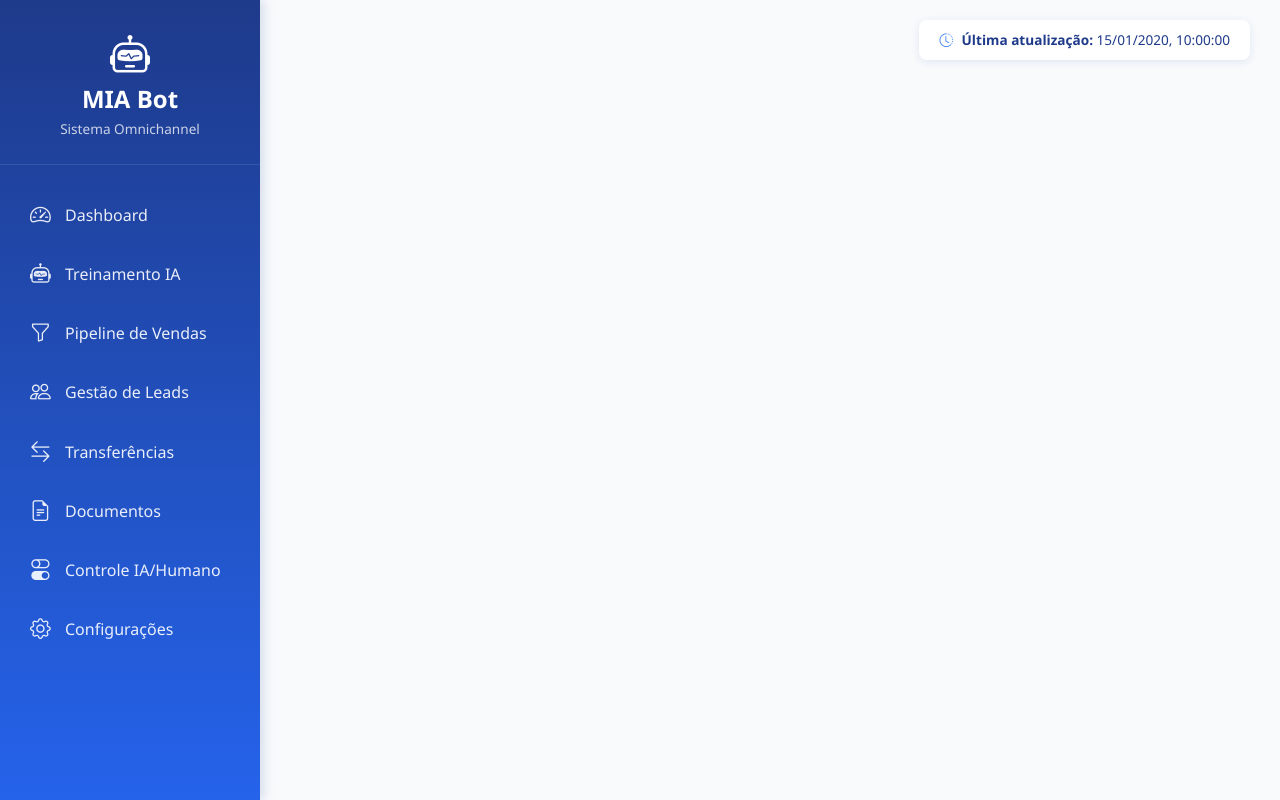
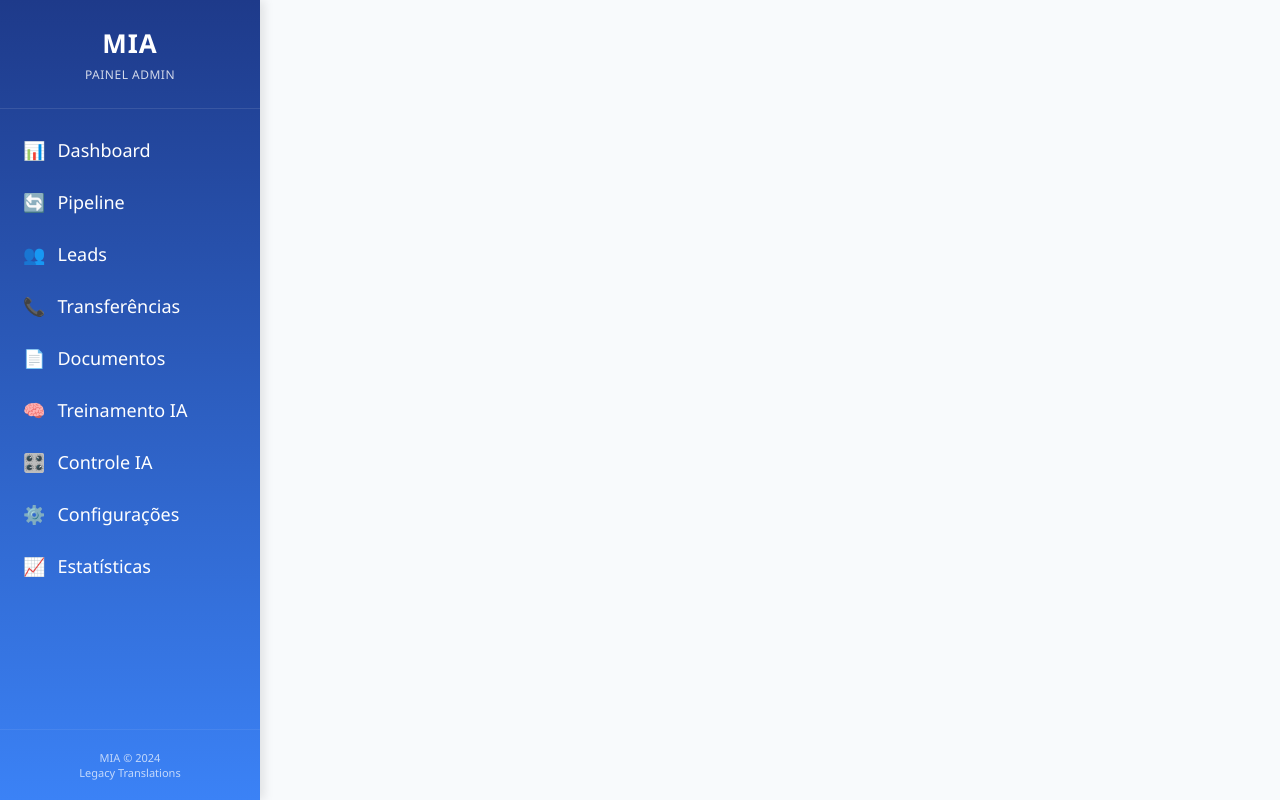
Before and after one commit to Beatrizpaiva2025/MIA-ATENDIMENTO, a FastAPI app: template templates/admin_base.html in a window 1280 px wide. Run offline with FastAPI, Linux system fonts and the light colour scheme; the template is opened without the code that fills it: most values are stand-ins (such as "Sample title", 1, 10 or a date in 2020).

Commit message:
fix: remover funcao now() undefined do Jinja2 - FINAL

```diff
--- a/templates/admin_base.html
+++ b/templates/admin_base.html
@@ -3,271 +3,420 @@
 <head>
     <meta charset="UTF-8">
     <meta name="viewport" content="width=device-width, initial-scale=1.0">
-    <title>{% block title %}Painel Administrativo - MIA Bot{% endblock %}</title>
-    <link href="https://cdn.jsdelivr.net/npm/bootstrap@5.3.0/dist/css/bootstrap.min.css" rel="stylesheet">
-    <link rel="stylesheet" href="https://cdn.jsdelivr.net/npm/bootstrap-icons@1.11.0/font/bootstrap-icons.css">
+    <title>{% block title %}MIA - Painel Administrativo{% endblock %}</title>
     <style>
         :root {
-            /* CORES AZUIS DA LEGACY TRANSLATIONS */
+            /* Cores Legacy Translations - Azul */
             --azul-principal: #1e3a8a;
             --azul-medio: #2563eb;
             --azul-claro: #3b82f6;
             --azul-hover: #1d4ed8;
             --azul-bg: #eff6ff;
+            --azul-gradiente-inicio: #1e3a8a;
+            --azul-gradiente-fim: #3b82f6;
+
+            /* Cores Neutras */
+            --branco: #ffffff;
+            --cinza-claro: #f8fafc;
+            --cinza-medio: #cbd5e1;
+            --cinza-escuro: #475569;
+            --preto: #1e293b;
+
+            /* Cores de Estado */
+            --sucesso: #10b981;
+            --alerta: #f59e0b;
+            --erro: #ef4444;
+            --info: #06b6d4;
+        }
+
+        * {
+            margin: 0;
+            padding: 0;
+            box-sizing: border-box;
         }
 
         body {
-            margin: 0;
             font-family: 'Segoe UI', Tahoma, Geneva, Verdana, sans-serif;
-            background-color: #f8fafc;
+            background-color: var(--cinza-claro);
+            display: flex;
+            min-height: 100vh;
         }
 
-        /* SIDEBAR AZUL */
+        /* Sidebar */
         .sidebar {
+            width: 260px;
+            background: linear-gradient(180deg, var(--azul-gradiente-inicio) 0%, var(--azul-gradiente-fim) 100%);
+            color: var(--branco);
+            padding: 0;
+            box-shadow: 4px 0 10px rgba(0, 0, 0, 0.1);
+            display: flex;
+            flex-direction: column;
             position: fixed;
-            top: 0;
-            left: 0;
             height: 100vh;
-            width: 260px;
-            background: linear-gradient(180deg, var(--azul-principal) 0%, var(--azul-medio) 100%);
-            color: white;
-            padding: 0;
-            box-shadow: 4px 0 10px rgba(30, 58, 138, 0.15);
             overflow-y: auto;
-            z-index: 1000;
         }
 
         .sidebar-header {
             padding: 25px 20px;
+            border-bottom: 1px solid rgba(255, 255, 255, 0.1);
             text-align: center;
-            border-bottom: 1px solid rgba(255, 255, 255, 0.1);
         }
 
-        .sidebar-header h4 {
-            margin: 0;
+        .sidebar-header h2 {
+            font-size: 26px;
             font-weight: 700;
-            font-size: 1.5rem;
-            color: white;
+            letter-spacing: 1px;
+            margin-bottom: 5px;
         }
 
         .sidebar-header p {
-            margin: 5px 0 0 0;
-            font-size: 0.85rem;
-            opacity: 0.85;
-            color: rgba(255, 255, 255, 0.9);
+            font-size: 12px;
+            opacity: 0.8;
+            text-transform: uppercase;
+            letter-spacing: 0.5px;
         }
 
         .sidebar-menu {
-            padding: 20px 0;
+            flex: 1;
+            padding: 15px 0;
         }
 
         .sidebar-menu a {
             display: flex;
             align-items: center;
-            padding: 14px 25px;
-            color: rgba(255, 255, 255, 0.9);
+            padding: 14px 20px;
+            color: var(--branco);
             text-decoration: none;
-            transition: all 0.3s;
+            transition: all 0.3s ease;
+            font-size: 15px;
             border-left: 3px solid transparent;
-            font-weight: 500;
         }
 
         .sidebar-menu a:hover {
             background-color: rgba(255, 255, 255, 0.1);
-            border-left-color: white;
-            color: white;
-            padding-left: 30px;
+            border-left-color: var(--branco);
+            padding-left: 25px;
         }
 
         .sidebar-menu a.active {
             background-color: rgba(255, 255, 255, 0.15);
-            border-left-color: white;
-            color: white;
+            border-left-color: var(--branco);
+            font-weight: 600;
         }
 
-        .sidebar-menu a i {
-            font-size: 1.3rem;
+        .sidebar-menu a span {
             margin-right: 12px;
-            width: 25px;
+            font-size: 18px;
+        }
+
+        .sidebar-footer {
+            padding: 20px;
+            border-top: 1px solid rgba(255, 255, 255, 0.1);
+            font-size: 11px;
+            opacity: 0.7;
             text-align: center;
         }
 
-        .content {
+        /* Main Content */
+        .main-content {
+            flex: 1;
             margin-left: 260px;
             padding: 30px;
-            min-height: 100vh;
+            width: calc(100% - 260px);
         }
 
-        /* CARDS BRANCOS COM BORDA AZUL */
+        .page-header {
+            background: var(--branco);
+            padding: 25px 30px;
+            border-radius: 12px;
+            box-shadow: 0 2px 8px rgba(0, 0, 0, 0.05);
+            margin-bottom: 30px;
+            border-left: 4px solid var(--azul-medio);
+        }
+
+        .page-header h1 {
+            color: var(--azul-principal);
+            font-size: 28px;
+            margin-bottom: 8px;
+        }
+
+        .page-header p {
+            color: var(--cinza-escuro);
+            font-size: 14px;
+        }
+
+        /* Cards */
         .card {
-            border: none;
+            background: var(--branco);
             border-radius: 12px;
-            box-shadow: 0 2px 8px rgba(30, 58, 138, 0.08);
-            border-left: 4px solid var(--azul-claro);
+            padding: 25px;
+            box-shadow: 0 2px 8px rgba(0, 0, 0, 0.05);
+            margin-bottom: 20px;
         }
 
         .card-header {
-            background: linear-gradient(135deg, var(--azul-principal), var(--azul-medio));
-            color: white;
-            border-radius: 12px 12px 0 0 !important;
-            font-weight: 600;
-            border: none;
+            display: flex;
+            justify-content: space-between;
+            align-items: center;
+            margin-bottom: 20px;
+            padding-bottom: 15px;
+            border-bottom: 2px solid var(--azul-bg);
         }
 
-        /* BOTÕES AZUIS */
+        .card-header h3 {
+            color: var(--azul-principal);
+            font-size: 20px;
+            font-weight: 600;
+        }
+
+        /* Botões */
+        .btn {
+            padding: 10px 20px;
+            border: none;
+            border-radius: 8px;
+            cursor: pointer;
+            font-size: 14px;
+            font-weight: 500;
+            transition: all 0.3s ease;
+            text-decoration: none;
+            display: inline-block;
+        }
+
         .btn-primary {
-            background: linear-gradient(135deg, var(--azul-medio), var(--azul-claro));
-            border: none;
-            color: white;
-            padding: 10px 20px;
-            border-radius: 8px;
-            font-weight: 500;
-            transition: all 0.3s;
+            background-color: var(--azul-medio);
+            color: var(--branco);
         }
 
         .btn-primary:hover {
-            background: linear-gradient(135deg, var(--azul-principal), var(--azul-medio));
+            background-color: var(--azul-hover);
             transform: translateY(-2px);
             box-shadow: 0 4px 12px rgba(37, 99, 235, 0.3);
-            color: white;
         }
 
-        /* BADGES AZUIS */
+        .btn-secondary {
+            background-color: var(--cinza-medio);
+            color: var(--preto);
+        }
+
+        .btn-secondary:hover {
+            background-color: var(--cinza-escuro);
+            color: var(--branco);
+        }
+
+        .btn-success {
+            background-color: var(--sucesso);
+            color: var(--branco);
+        }
+
+        .btn-success:hover {
+            background-color: #059669;
+        }
+
+        .btn-danger {
+            background-color: var(--erro);
+            color: var(--branco);
+        }
+
+        .btn-danger:hover {
+            background-color: #dc2626;
+        }
+
+        /* Tabelas */
+        .table-container {
+            overflow-x: auto;
+        }
+
+        table {
+            width: 100%;
+            border-collapse: collapse;
+        }
+
+        table thead {
+            background-color: var(--azul-bg);
+        }
+
+        table th {
+            padding: 14px;
+            text-align: left;
+            font-weight: 600;
+            color: var(--azul-principal);
+            font-size: 13px;
+            text-transform: uppercase;
+            letter-spacing: 0.5px;
+        }
+
+        table td {
+            padding: 14px;
+            border-bottom: 1px solid var(--cinza-medio);
+            color: var(--cinza-escuro);
+            font-size: 14px;
+        }
+
+        table tbody tr:hover {
+            background-color: var(--azul-bg);
+        }
+
+        /* Badges */
         .badge {
-            padding: 6px 12px;
-            border-radius: 6px;
+            display: inline-block;
+            padding: 5px 12px;
+            border-radius: 20px;
+            font-size: 12px;
             font-weight: 500;
         }
 
-        .bg-primary {
-            background: var(--azul-medio) !important;
+        .badge-success {
+            background-color: rgba(16, 185, 129, 0.1);
+            color: var(--sucesso);
         }
 
-        /* INPUTS COM FOCO AZUL */
-        .form-control:focus, .form-select:focus {
-            border-color: var(--azul-claro);
-            box-shadow: 0 0 0 0.2rem rgba(37, 99, 235, 0.25);
+        .badge-warning {
+            background-color: rgba(245, 158, 11, 0.1);
+            color: var(--alerta);
         }
 
-        /* TABELAS */
-        .table thead th {
-            background-color: var(--azul-bg);
-            color: var(--azul-principal);
-            font-weight: 600;
-            border: none;
+        .badge-danger {
+            background-color: rgba(239, 68, 68, 0.1);
+            color: var(--erro);
         }
 
-        .table tbody tr:hover {
-            background-color: var(--azul-bg);
+        .badge-info {
+            background-color: rgba(6, 182, 212, 0.1);
+            color: var(--info);
         }
 
-        /* PROGRESS BAR AZUL */
-        .progress-bar {
-            background: linear-gradient(90deg, var(--azul-medio), var(--azul-claro));
+        /* Forms */
+        .form-group {
+            margin-bottom: 20px;
         }
 
-        /* SCROLLBAR AZUL */
-        .sidebar::-webkit-scrollbar {
-            width: 6px;
+        .form-group label {
+            display: block;
+            margin-bottom: 8px;
+            color: var(--azul-principal);
+            font-weight: 500;
+            font-size: 14px;
         }
 
-        .sidebar::-webkit-scrollbar-track {
-            background: rgba(255, 255, 255, 0.1);
+        .form-control {
+            width: 100%;
+            padding: 12px;
+            border: 2px solid var(--cinza-medio);
+            border-radius: 8px;
+            font-size: 14px;
+            transition: border-color 0.3s ease;
         }
 
-        .sidebar::-webkit-scrollbar-thumb {
-            background: rgba(255, 255, 255, 0.3);
-            border-radius: 3px;
+        .form-control:focus {
+            outline: none;
+            border-color: var(--azul-medio);
+            box-shadow: 0 0 0 3px rgba(37, 99, 235, 0.1);
         }
 
-        .sidebar::-webkit-scrollbar-thumb:hover {
-            background: rgba(255, 255, 255, 0.5);
+        textarea.form-control {
+            min-height: 120px;
+            resize: vertical;
         }
 
-        /* ÚLTIMA ATUALIZAÇÃO */
-        .last-update {
-            position: fixed;
-            top: 20px;
-            right: 30px;
-            background: white;
-            padding: 10px 20px;
-            border-radius: 8px;
-            box-shadow: 0 2px 8px rgba(30, 58, 138, 0.1);
-            font-size: 0.85rem;
-            color: var(--azul-principal);
-            z-index: 999;
-        }
+        /* Responsivo */
+        @media (max-width: 768px) {
+            .sidebar {
+                width: 70px;
+            }
 
-        .last-update i {
-            color: var(--azul-claro);
-            margin-right: 5px;
+            .sidebar-header h2 {
+                font-size: 20px;
+            }
+
+            .sidebar-header p {
+                display: none;
+            }
+
+            .sidebar-menu a span {
+                margin-right: 0;
+            }
+
+            .sidebar-menu a {
+                justify-content: center;
+                padding: 14px 10px;
+            }
+
+            .sidebar-menu a:hover {
+                padding-left: 10px;
+            }
+
+            .sidebar-menu a span + span {
+                display: none;
+            }
+
+            .main-content {
+                margin-left: 70px;
+                width: calc(100% - 70px);
+            }
         }
     </style>
+    {% block extra_css %}{% endblock %}
 </head>
 <body>
-    <!-- SIDEBAR AZUL -->
-    <div class="sidebar">
+    <aside class="sidebar">
         <div class="sidebar-header">
-            <i class="bi bi-robot" style="font-size: 2.5rem; margin-bottom: 10px;"></i>
-            <h4>MIA Bot</h4>
-            <p>Sistema Omnichannel</p>
+            <h2>MIA</h2>
+            <p>Painel Admin</p>
         </div>
 
-        <div class="sidebar-menu">
-            <a href="/admin/" class="{% if request.url.path == '/admin/' %}active{% endif %}">
-                <i class="bi bi-speedometer2"></i>
+        <nav class="sidebar-menu">
+            <a href="/admin/dashboard" class="{% if request.path == '/admin/dashboard' %}active{% endif %}">
+                <span>📊</span>
                 <span>Dashboard</span>
             </a>
-
-            <a href="/admin/training" class="{% if '/training' in request.url.path %}active{% endif %}">
-                <i class="bi bi-robot"></i>
+            <a href="/admin/pipeline" class="{% if request.path == '/admin/pipeline' %}active{% endif %}">
+                <span>🔄</span>
+                <span>Pipeline</span>
+            </a>
+            <a href="/admin/leads" class="{% if request.path == '/admin/leads' %}active{% endif %}">
+                <span>👥</span>
+                <span>Leads</span>
+            </a>
+            <a href="/admin/transfers" class="{% if request.path == '/admin/transfers' %}active{% endif %}">
+                <span>📞</span>
+                <span>Transferências</span>
+            </a>
+            <a href="/admin/documents" class="{% if request.path == '/admin/documents' %}active{% endif %}">
+                <span>📄</span>
+                <span>Documentos</span>
+            </a>
+            <a href="/admin/training" class="{% if request.path == '/admin/training' %}active{% endif %}">
+                <span>🧠</span>
                 <span>Treinamento IA</span>
             </a>
-
-            <a href="/admin/pipeline" class="{% if '/pipeline' in request.url.path %}active{% endif %}">
-                <i class="bi bi-funnel"></i>
-                <span>Pipeline de Vendas</span>
+            <a href="/admin/controle" class="{% if request.path == '/admin/controle' %}active{% endif %}">
+                <span>🎛️</span>
+                <span>Controle IA</span>
             </a>
-
-            <a href="/admin/leads" class="{% if '/leads' in request.url.path %}active{% endif %}">
-                <i class="bi bi-people"></i>
-                <span>Gestão de Leads</span>
-            </a>
-
-            <a href="/admin/transfers" class="{% if '/transfers' in request.url.path %}active{% endif %}">
-                <i class="bi bi-arrow-left-right"></i>
-                <span>Transferências</span>
-            </a>
-
-            <a href="/admin/documents" class="{% if '/documents' in request.url.path %}active{% endif %}">
-                <i class="bi bi-file-earmark-text"></i>
-                <span>Documentos</span>
-            </a>
-
-            <a href="/admin/controle" class="{% if '/controle' in request.url.path %}active{% endif %}">
-                <i class="bi bi-toggles"></i>
-                <span>Controle IA/Humano</span>
-            </a>
-
-            <a href="/admin/config" class="{% if '/config' in request.url.path %}active{% endif %}">
-                <i class="bi bi-gear"></i>
+            <a href="/admin/config" class="{% if request.path == '/admin/config' %}active{% endif %}">
+                <span>⚙️</span>
                 <span>Configurações</span>
             </a>
+            <a href="/admin/statistics" class="{% if request.path == '/admin/statistics' %}active{% endif %}">
+                <span>📈</span>
+                <span>Estatísticas</span>
+            </a>
+        </nav>
+
+        <div class="sidebar-footer">
+            <p>MIA © 2024</p>
+            <p>Legacy Translations</p>
         </div>
-    </div>
+    </aside>
 
-    <!-- ÚLTIMA ATUALIZAÇÃO -->
-    <div class="last-update">
-        <i class="bi bi-clock-history"></i>
-        <strong>Última atualização:</strong> {{ now().strftime('%d/%m/%Y, %H:%M:%S') }}
-    </div>
+    <main class="main-content">
+        {% block content %}{% endblock %}
+    </main>
 
-    <!-- CONTEÚDO PRINCIPAL -->
-    <div class="content">
-        {% block content %}{% endblock %}
-    </div>
-
-    <script src="https://cdn.jsdelivr.net/npm/bootstrap@5.3.0/dist/js/bootstrap.bundle.min.js"></script>
-    {% block scripts %}{% endblock %}
+    <script>
+        // Atualização automática do timestamp (se necessário)
+        // Removido {{ now() }} que causava erro Jinja2
+    </script>
+    {% block extra_js %}{% endblock %}
 </body>
 </html>
```
